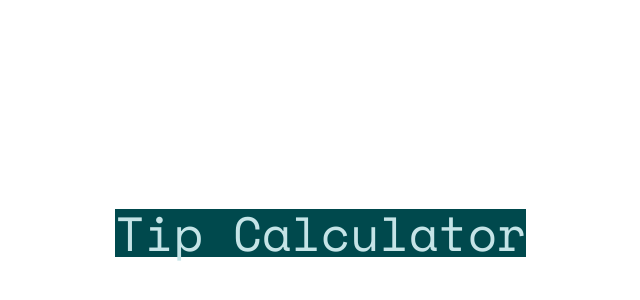
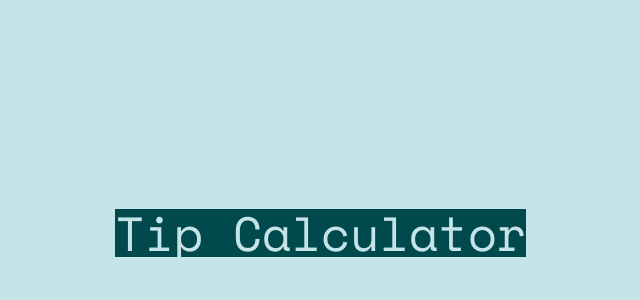
Before and after one commit to pkthunder87/tip-calculator, a React (Vite) app: page / in a window 1280 px wide. Shown: the part 180-480 px from the top of the page, without its empty margins (204-844 px from the left). Built offline with nearby package versions, Linux system fonts and the light colour scheme.

Commit message:
Style: Add main background color

```diff
--- a/src/index.css
+++ b/src/index.css
@@ -9,6 +9,6 @@
 
   /* Basic styles for mobile and desktop */
   body {
-    @apply flex h-[100dvh] w-[100dvw] items-center justify-center antialiased;
+    @apply flex h-[100dvh] w-[100dvw] items-center justify-center bg-light-grayish-cyan antialiased;
   }
 }
```
